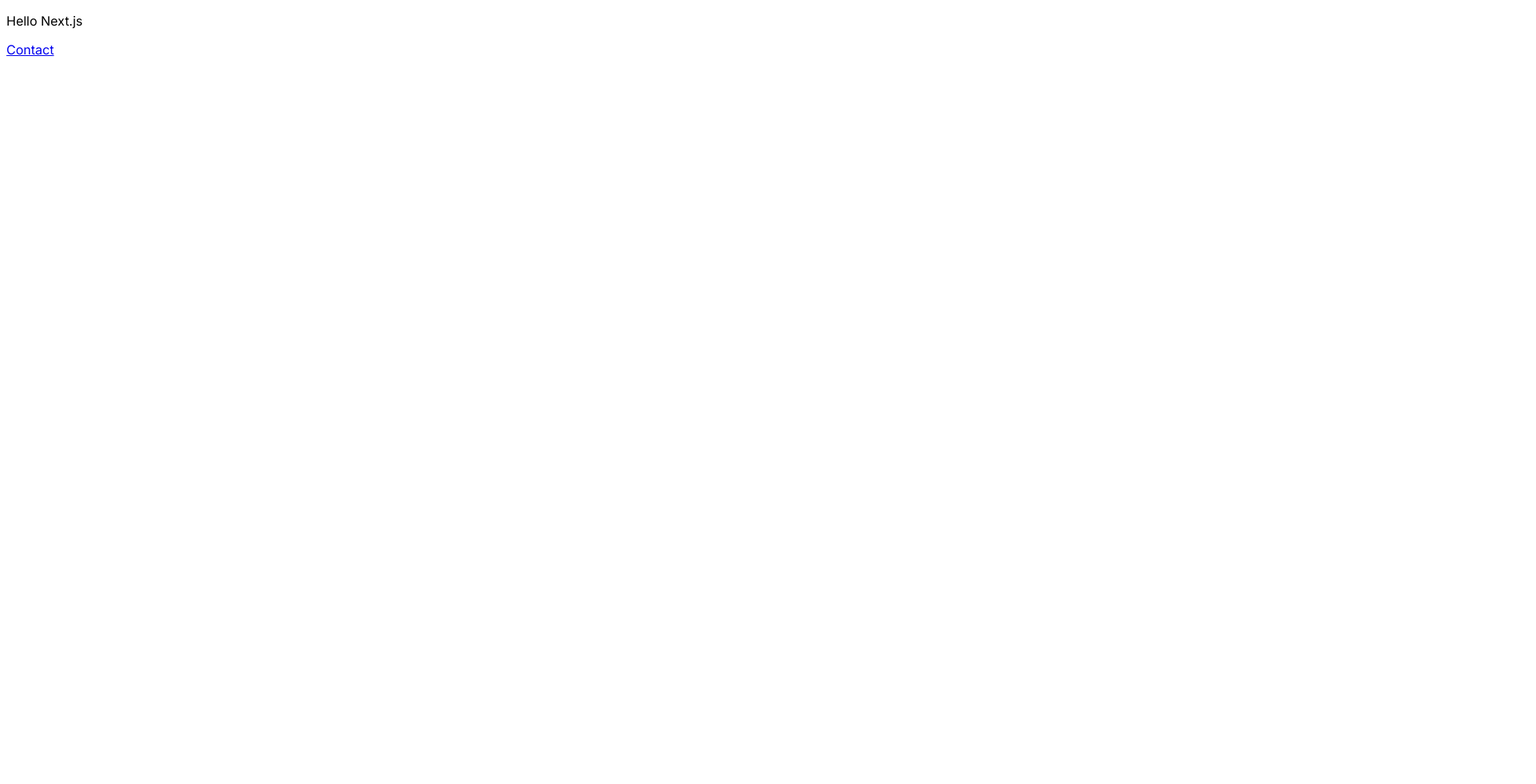
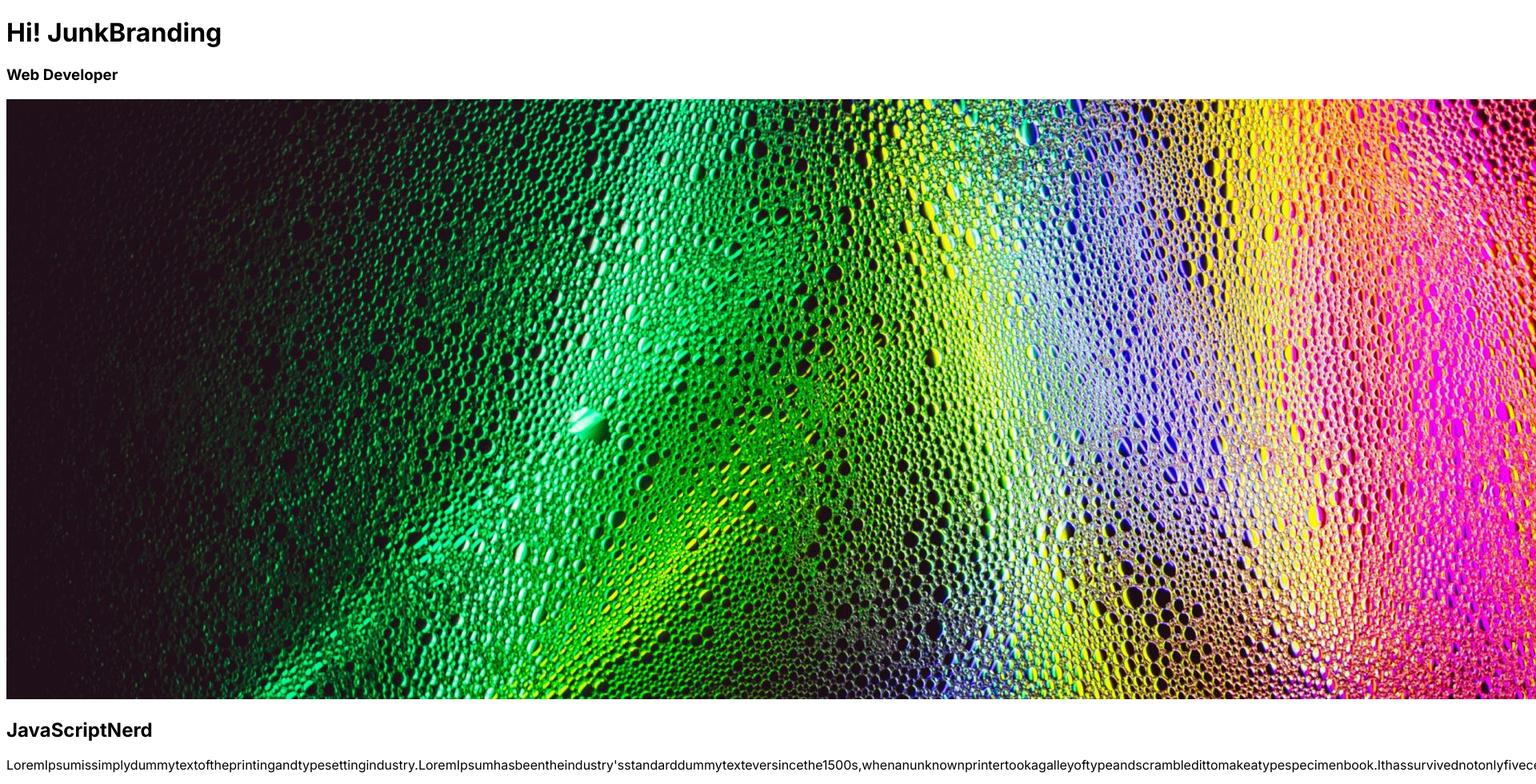
Before and after one commit to Yut8853/next-blog-sample, a Next.js app: page / in a window 1280 px wide. Shown: the top 980 px of the page at 80% size, 1920 px wide, since content can reach past the window. Before the commit the page ends 800 px from the top, so only its background shows below. Built offline with nearby package versions, Linux system fonts and the light colour scheme.

Commit message:
image要素設置

```diff
--- a/app/blog/[slug]/page.js
+++ b/app/blog/[slug]/page.js
@@ -2,16 +2,22 @@ import fs from 'fs';
 import path from 'path';
 import matter from 'gray-matter';
 import ReactMarkDown from 'react-markdown';
+import Image from 'next/image';
 
 const singleBlog = async (props) => {
     const { singleDocument } = await getSingleBlog(props)
     return (
+      <>
+        <div>
+          <Image src={singleDocument.data.image} alt='hero' height={500} width={1000} quality={90} property={true} />
+        </div>
         <div>
             <h1>Single Blog</h1>
             <h2>{singleDocument.data.title}</h2>
             <p>{singleDocument.data.date}</p>
             <ReactMarkDown>{singleDocument.content}</ReactMarkDown>
         </div>
+      </>
     )
 }
 
--- a/app/blog/page.js
+++ b/app/blog/page.js
@@ -2,6 +2,7 @@ import fs from 'fs';
 import path from 'path';
 import matter from 'gray-matter';
 import Link from 'next/link';
+import Image from 'next/image';
 
 async function getAllBlogs () {
   const files = fs.readdirSync(path.join('data'));
@@ -33,12 +34,17 @@ const Blog = async() => {
       <h1>Blog</h1>
 
         {blogs.map((blog,index) =>
+          <>
             <div key={index}>
               <h2>{blog.frontmatter.title}</h2>
               <p>{blog.frontmatter.excerpt}</p>
               <p>{blog.frontmatter.date}</p>
               <Link href={`/blog/${blog.slug}`}>Read More</Link>
             </div>
+            <div>
+              <Image src={blog.frontmatter.image} alt="hero" height={300} width={1000} quality={90} priority={true}/>
+            </div>
+          </>
         )}
     </div>
   )
--- a/app/page.js
+++ b/app/page.js
@@ -1,11 +1,49 @@
 import Link from 'next/link';
+import Image from 'next/image';
+import heroImage from '../public/images/index-hero.jpg';
+import profileImage from '../public/images/profile.jpg';
 
 const Index = () => {
   return (
-    <div>
-      <p>Hello Next.js</p>
-      <Link href="/contact">Contact</Link>
-    </div>
+    <>
+      <div>
+        <h1>Hi! JunkBranding</h1>
+        <h3>Web Developer</h3>
+      </div>
+      <div>
+          <div>
+            <Image src={heroImage} alt="hero" />
+            <div>
+              <h2>JavaScriptNerd</h2>
+              <p>LoremIpsumissimplydummytextoftheprintingandtypesettingindustry.LoremIpsumhasbeentheindustry'sstandarddummytexteversincethe1500s,whenanunknownprintertookagalleyoftypeandscrambledittomakeatypespecimenbook.Ithassurvivednotonlyfivecenturies,butalsotheleapintoelectronictypesetting,remainingessentiallyunchanged.Itwaspopularisedinthe1960swiththereleaseofLetrasetsheetscontainingLoremIpsumpassages,andmorerecentlywithdesktoppublishingsoftwarelikeAldusPageMakerincludingversionsofLoremIpsum.</p>
+            </div>
+            <div>
+              <Image src={profileImage} alt="hero" />
+            </div>
+          </div>
+          <div>
+            <h2>Skills</h2>
+              <div>
+                <div>
+                  <img src="/images/javascript.svg"alt="javascript"/><span>JavaScript/10years</span>
+                </div>
+                <div>
+                  <img src="/images/react.svg"alt="react"/><span>React/5years</span>
+                </div>
+                <div>
+                  <img src="/images/gatsby.svg"alt="gatsby"/><span>Gatsby/3years</span>
+                </div>
+                <div>
+                  <img src="/images/next.svg"alt="next"/><span>Next.JS/3years</span>
+                </div>
+              </div>
+          </div>
+        </div>
+        <div>
+          <Link href="/contact">MakeItHappen!</Link>
+        </div>
+
+    </>
   )
 }
 
```
Lines whose indentation alone changed are shown as unchanged.
